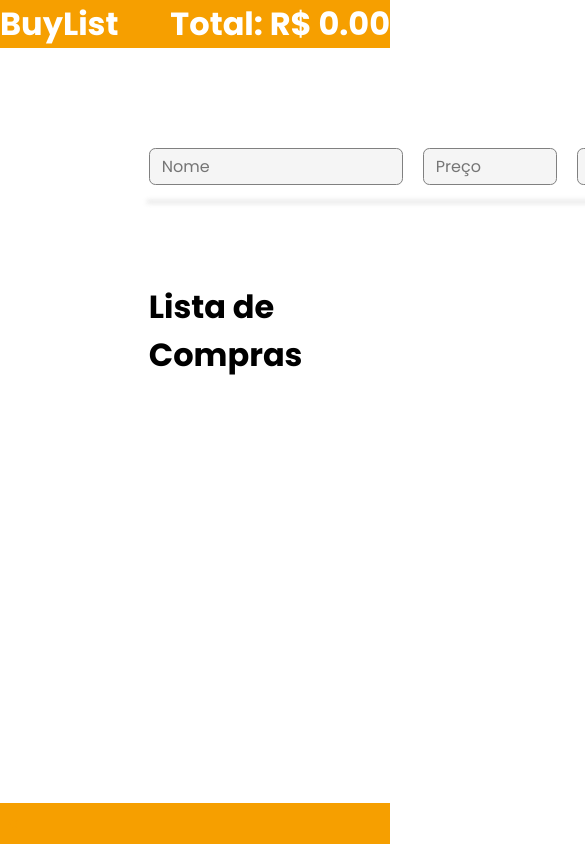
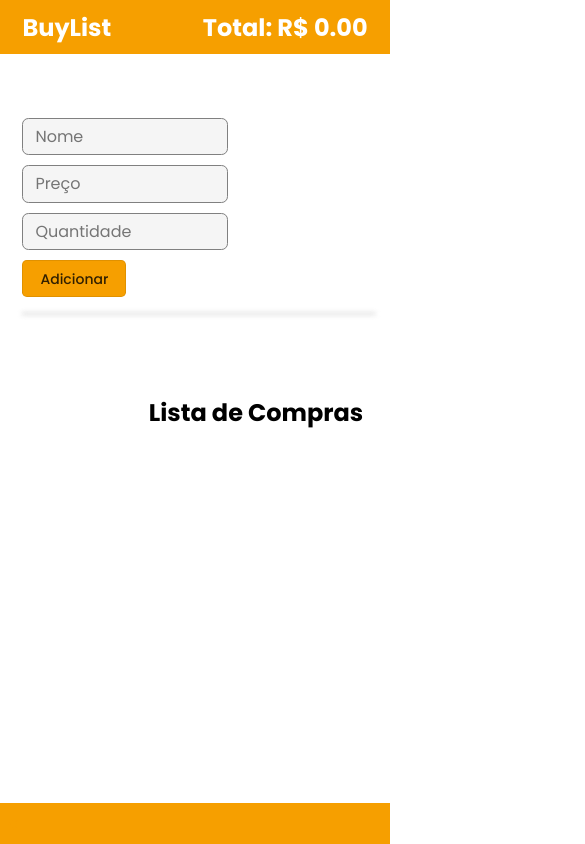
Before and after one commit to LuizNink/BuyList, a plain HTML site: page index.html in a window 390 px wide. Shown: the top 844 px of the page, 585 px wide, since content can reach past the window. Drawn offline with Linux system fonts and the light colour scheme.

Commit message:
Cabeçalho e inputs - Versão Mobile

```diff
--- a/style.css
+++ b/style.css
@@ -163,24 +163,56 @@ main > h1{
 
 
 
-
-
-
-
-
-
-
-
-
-
-
-
+/*VERSÃO MOBILE*/
 @media (max-width: 768px) {
     body{
         background-color: white;
     }
 
+    h1{
+        font-size: 1.5rem;
+    }
+
+    /*CABEÇALHO*/
     header{
-        padding: 0;
+        padding: 0.6rem 1.4rem;
+    }
+
+
+    /*INPUTS*/
+    .secao-1{
+        display: flex;
+        flex-direction: column;
+        margin-top: 4rem;
+        padding-left: 1.4rem;
+    }
+
+    input{
+        margin-right: 0.1rem;
+        height: 2.2rem;
+        padding-left: 0.75rem;
+        font-size: 1rem;
+        border-radius: 0.4rem;
+        margin-bottom: 10px;
+    }
+
+    #input-nome{
+        width: 12rem
+    }
+
+    #input-preco, #input-quantidade{
+        width: 12rem
+    }
+
+    #botao-adicionar{
+        width: 6.5rem;
+        font-size: 14px;
+        font-weight: 500;
+    }
+
+    #linha-inputs{
+        margin-left: 1.4rem;
+        margin-top: 1rem;
+        width: 22rem;
     }
 }
```
